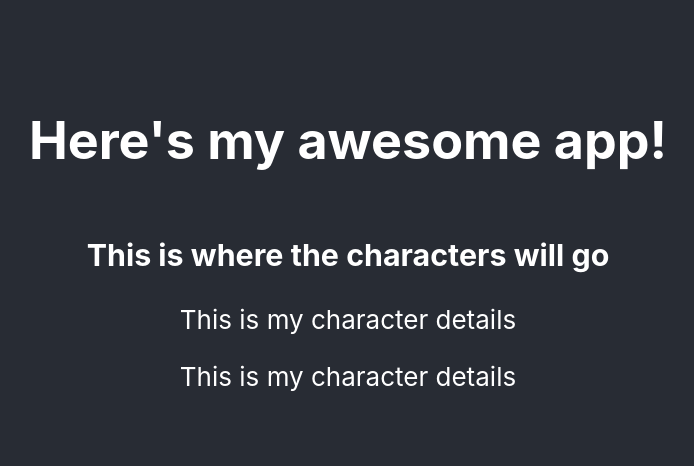
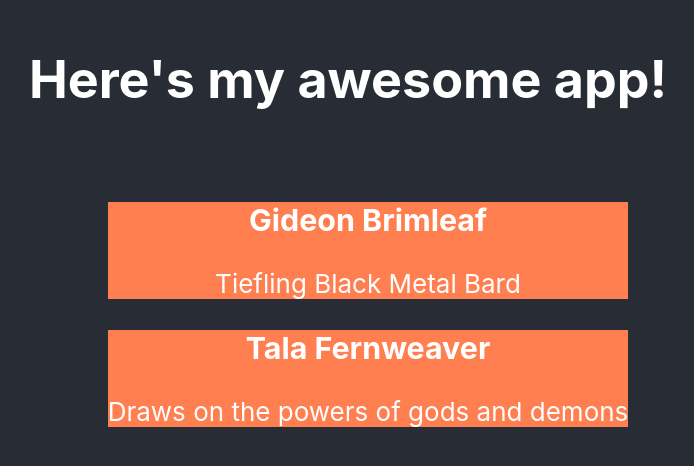
Before and after one commit to GideonBrimleaf/fate_character_generator, a React (Create React App) app: page / in a window 1280 px wide. Shown: the part 154-620 px from the top of the page, without its empty margins (292-986 px from the left). Built offline with nearby package versions, Linux system fonts and the light colour scheme.

Commit message:
added individual css files

```diff
--- a/src/components/CharacterDetail.js
+++ /dev/null
@@ -1,11 +0,0 @@
-import React from 'react'
-
-const CharacterDetail = (props) => {
-  return (
-    <div>
-      <p>This is my character details</p>
-    </div>
-  )
-}
-
-export default CharacterDetail
--- /dev/null
+++ b/src/components/CharacterSummary.css
@@ -0,0 +1,3 @@
+li {
+  background-color: coral;
+}
--- /dev/null
+++ b/src/components/CharacterSummary.js
@@ -0,0 +1,13 @@
+import React from 'react'
+import './CharacterSummary.css'
+
+const CharacterSummary = (props) => {
+  return (
+    <li className="characterSummary">
+      <h3>{props.characterDetails.name}</h3>
+      <p>{props.characterDetails.highConcept}</p>
+    </li>
+  )
+}
+
+export default CharacterSummary
--- /dev/null
+++ b/src/containers/CharacterList.css
@@ -0,0 +1,3 @@
+ul {
+  list-style-type: none;
+}
--- a/src/containers/CharacterList.js
+++ b/src/containers/CharacterList.js
@@ -1,12 +1,16 @@
 import React, { Component } from 'react'
-import CharacterDetail from '../components/CharacterDetail'
+import CharacterSummary from '../components/CharacterSummary'
+import './CharacterList.css'
 
 export default class CharacterList extends Component {
 
   constructor(props){
     super(props)
     this.state = {
-      characters:[1,2]
+      characters:[
+                  {name:"Gideon Brimleaf", highConcept:"Tiefling Black Metal Bard"},
+                  {name:"Tala Fernweaver", highConcept:"Draws on the powers of gods and demons"}
+                ]
     }
   }
 
@@ -14,15 +18,14 @@ export default class CharacterList extends Component {
 
     const characterList = this.state.characters.map(character =>{
       return (
-        <CharacterDetail characterDetails="character" />
+        <CharacterSummary characterDetails={character} />
       )
     })
 
     return (
-      <div>
-        <h3>This is where the characters will go</h3>
+      <ul>
         {characterList}
-      </div>
+      </ul>
     )
   }
 }
```
